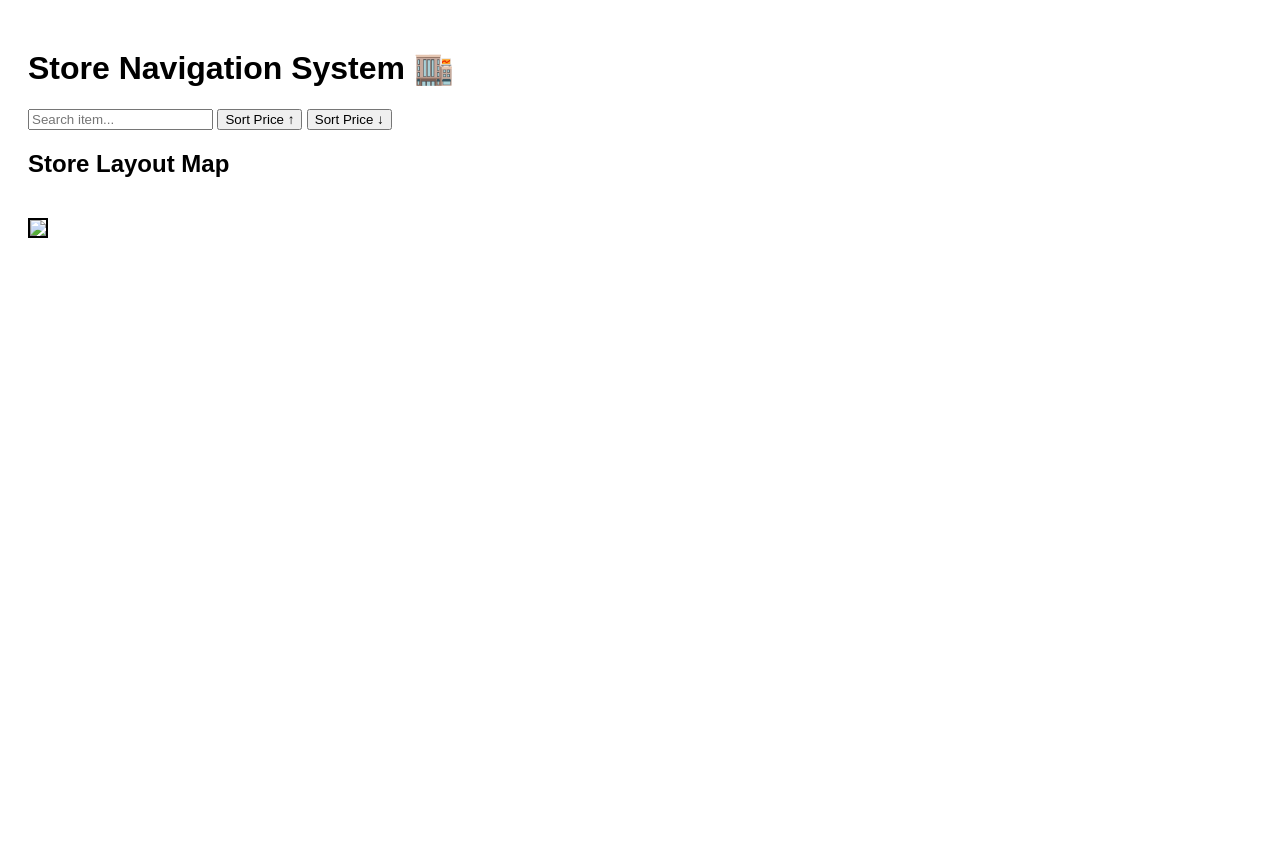
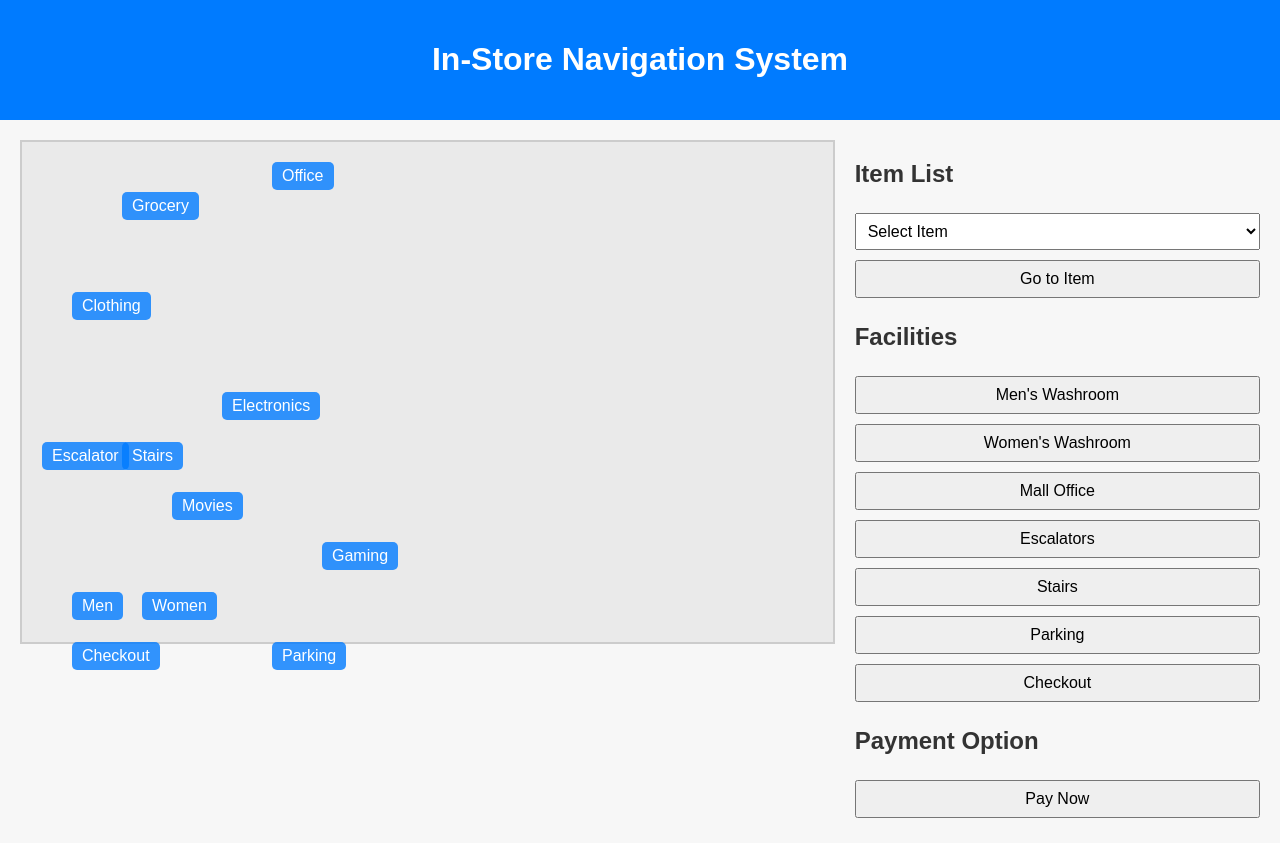
Before and after one commit to reshma-d-souza/store-navigation, a plain HTML site: page index.html in a window 1280 px wide. Before the commit the page ends 800 px from the top, so only its background shows below. Drawn offline with Linux system fonts and the light colour scheme.

Commit message:
Update index.html

```diff
--- a/index.html
+++ b/index.html
@@ -1,26 +1,131 @@
 <!DOCTYPE html>
-<html>
+<html lang="en">
 <head>
-<title>In-Store Navigation System</title>
-<style>
-body { font-family: Arial; padding: 20px; }
-#map { width: 100%; max-width: 500px; border: 2px solid black; margin-top: 20px; }
-</style>
+  <meta charset="UTF-8">
+  <meta name="viewport" content="width=device-width, initial-scale=1.0">
+  <title>In-Store Navigation System</title>
+  <style>
+    body {
+      font-family: Arial, sans-serif;
+      margin: 0;
+      background-color: #f7f7f7;
+    }
+    header {
+      background-color: #007BFF;
+      color: white;
+      padding: 20px;
+      text-align: center;
+    }
+    main {
+      display: flex;
+      flex-wrap: wrap;
+      padding: 20px;
+    }
+    #map {
+      flex: 2;
+      min-width: 300px;
+      height: 500px;
+      border: 2px solid #ccc;
+      margin-right: 20px;
+      background-color: #eaeaea;
+      position: relative;
+    }
+    #map div {
+      position: absolute;
+      padding: 5px 10px;
+      background-color: rgba(0,123,255,0.8);
+      color: white;
+      border-radius: 5px;
+      cursor: pointer;
+    }
+    #controls {
+      flex: 1;
+      min-width: 250px;
+    }
+    #item-list, #facility-list {
+      margin-bottom: 20px;
+    }
+    h2 {
+      color: #333;
+    }
+    select, button {
+      width: 100%;
+      padding: 8px;
+      margin: 5px 0;
+      font-size: 16px;
+    }
+  </style>
 </head>
 <body>
+  <header>
+    <h1>In-Store Navigation System</h1>
+  </header>
+  <main>
+    <div id="map">
+      <!-- Sample map markers -->
+      <div style="top: 50px; left: 100px;" title="Grocery">Grocery</div>
+      <div style="top: 150px; left: 50px;" title="Clothing">Clothing</div>
+      <div style="top: 250px; left: 200px;" title="Electronics">Electronics</div>
+      <div style="top: 350px; left: 150px;" title="Movies">Movies</div>
+      <div style="top: 400px; left: 300px;" title="Gaming Zone">Gaming</div>
+      <div style="top: 450px; left: 50px;" title="Washroom Men">Men</div>
+      <div style="top: 450px; left: 120px;" title="Washroom Women">Women</div>
+      <div style="top: 20px; left: 250px;" title="Mall Office">Office</div>
+      <div style="top: 300px; left: 20px;" title="Escalators">Escalator</div>
+      <div style="top: 300px; left: 100px;" title="Stairs">Stairs</div>
+      <div style="top: 500px; left: 250px;" title="Parking">Parking</div>
+      <div style="top: 500px; left: 50px;" title="Checkout">Checkout</div>
+    </div>
 
-<h1>Store Navigation System 🏬</h1>
+    <div id="controls">
+      <div id="item-list">
+        <h2>Item List</h2>
+        <select id="itemSelect">
+          <option value="">Select Item</option>
+          <option value="Grocery">Grocery</option>
+          <option value="Clothing">Clothing</option>
+          <option value="Electronics">Electronics</option>
+          <option value="Movies">Movies</option>
+          <option value="Gaming Zone">Gaming Zone</option>
+        </select>
+        <button onclick="goToItem()">Go to Item</button>
+      </div>
 
-<input type="text" id="search" placeholder="Search item..." onkeyup="searchItem()">
+      <div id="facility-list">
+        <h2>Facilities</h2>
+        <button onclick="highlight('Washroom Men')">Men's Washroom</button>
+        <button onclick="highlight('Washroom Women')">Women's Washroom</button>
+        <button onclick="highlight('Mall Office')">Mall Office</button>
+        <button onclick="highlight('Escalators')">Escalators</button>
+        <button onclick="highlight('Stairs')">Stairs</button>
+        <button onclick="highlight('Parking')">Parking</button>
+        <button onclick="highlight('Checkout')">Checkout</button>
+      </div>
 
-<button onclick="sortItems('asc')">Sort Price ↑</button>
-<button onclick="sortItems('desc')">Sort Price ↓</button>
+      <div id="payment">
+        <h2>Payment Option</h2>
+        <button onclick="alert('Proceed to Payment')">Pay Now</button>
+      </div>
+    </div>
+  </main>
 
-<ul id="item-list"></ul>
+  <script>
+    function goToItem() {
+      const item = document.getElementById('itemSelect').value;
+      highlight(item);
+    }
 
-<h2>Store Layout Map</h2>
-<img id="map" src="assets/maps/floor1_shops.png">
-
-<script src="js/app.js"></script>
+    function highlight(name) {
+      const markers = document.querySelectorAll('#map div');
+      markers.forEach(marker => {
+        if (marker.title === name) {
+          marker.style.backgroundColor = 'red';
+          marker.scrollIntoView({ behavior: 'smooth', block: 'center' });
+        } else {
+          marker.style.backgroundColor = 'rgba(0,123,255,0.8)';
+        }
+      });
+    }
+  </script>
 </body>
 </html>
```
